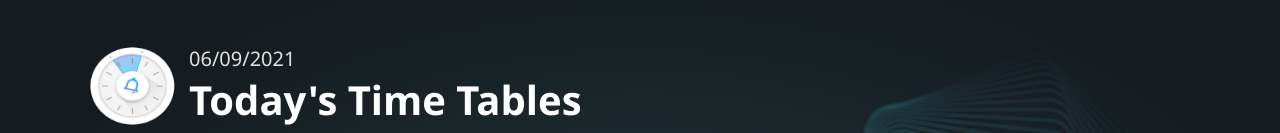
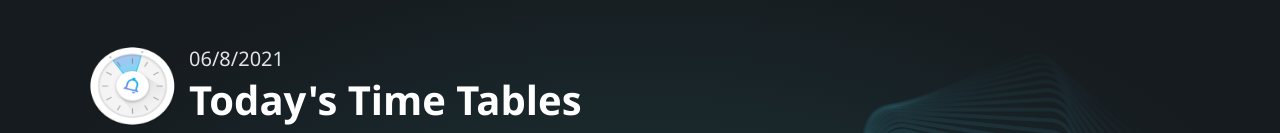
Before and after one commit to connectemea/time-table-app, a React (Create React App) app: page /timetable in a window 1280 px wide. Shown: the top 133 px of the page. Built offline with nearby package versions, Linux system fonts and the light colour scheme.

Commit message:
erooooorrrr

```diff
--- a/src/component/pages/TimeTable/TimeTable.js
+++ b/src/component/pages/TimeTable/TimeTable.js
@@ -3,7 +3,6 @@ import Header from "./Header";
 import Days from "./Days";
 import DayTimeLine from "./DayTimeLine";
 import TimeTableOfDay from "./TimeTableOfDay";
-import today from "../../const/Date";
 export default function TimeTable() {
   const curenntDay = new Date();
   const timeTable = [
@@ -140,26 +139,27 @@ export default function TimeTable() {
   ];
 
   // date
+  const months = ['JAN' , 'FEB' , 'MAR' , 'APR' , 'MAY' , 'JUN' , 'JULY' , 'AUG' , 'SEP' , 'OCT' , 'NOV' , 'DEC']
   var today = new Date();
-  var date = today.getDate();
-  var day = (Number(today.getDay()) - 1) % 5;
-
-  var month = today.getMonth() + 1;
-  var year = today.getFullYear();
-  if (date < 10) {
-    date = "0" + date;
+  var dd = today.getDate();
+  var mm = today.getMonth();
+  var yyyy = today.getFullYear();
+  var currentMonth={}
+  if (dd < 10) {
+    dd = "0" + dd;
   }
 
-  if (month < 10) {
-    month = "0" + month;
-  }
-  today = date + "/" + month + "/" + year;
+  // if (mm < 10) {
+  //   mm = "0" + mm;
+  // }
+  today = dd + "/" + mm + "/" + yyyy;
+
 
   return (
     <>
       <div className={styles.contentWrapper}>
         <Header today={today}/>
-        <Days day={day}/>
+        <Days />
         <DayTimeLine />
         <TimeTableOfDay />
       </div>
```
Also changed, not shown: src/component/const/Days.js (line endings or trailing spaces).
